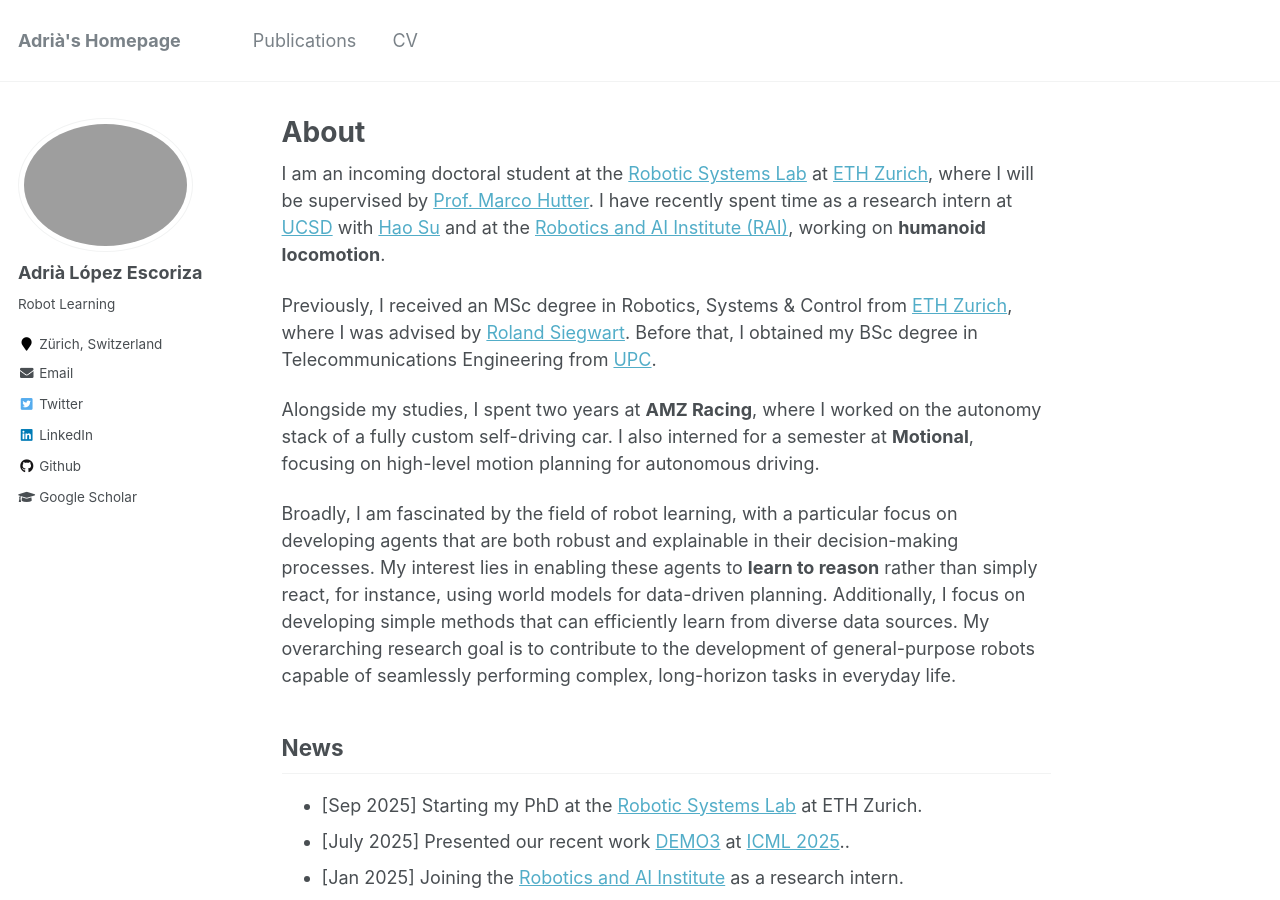
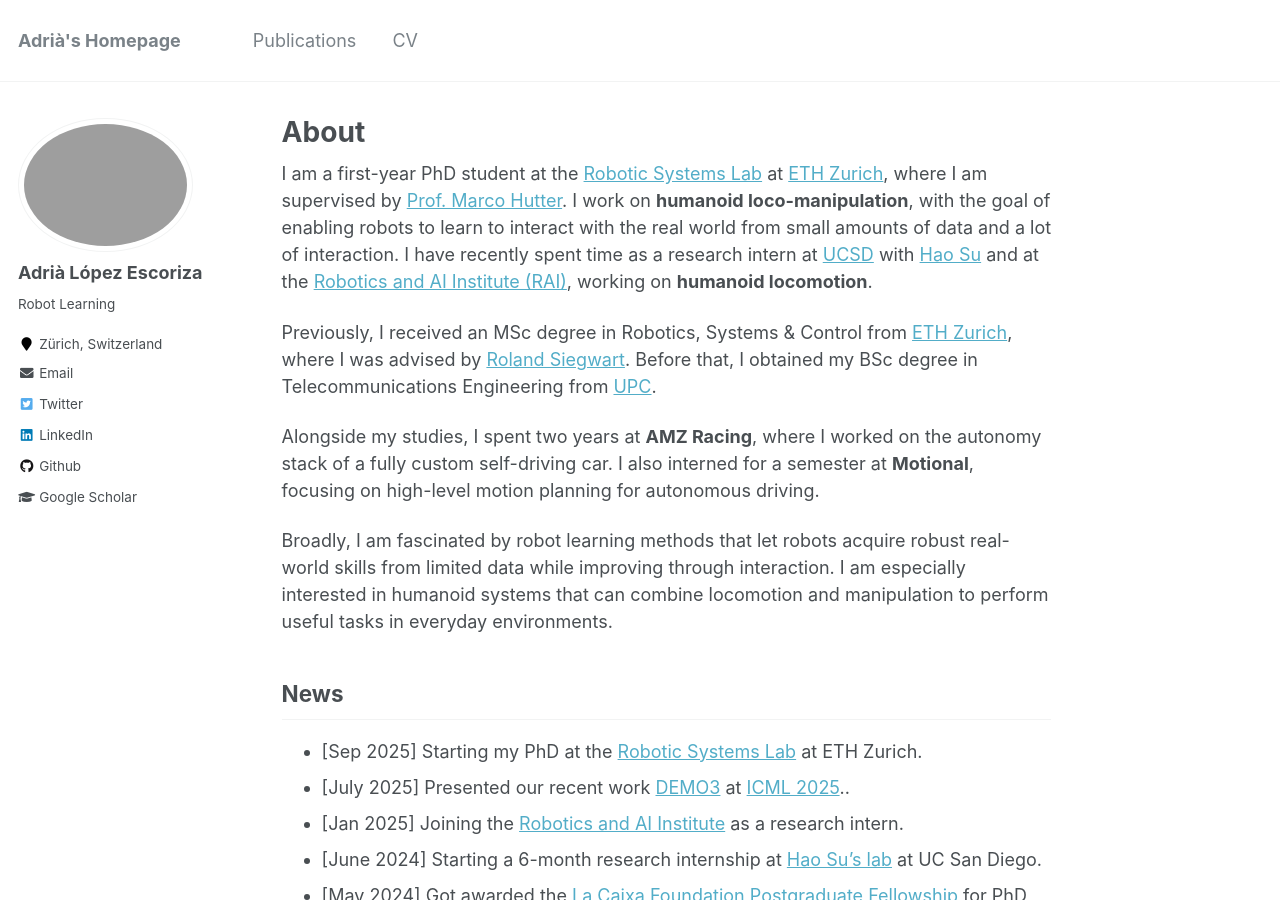
Before and after one commit to adrialopezescoriza/adrialopezescoriza.github.io, a Jekyll site: the page built from _pages/about.md, in a window 1280 px wide and 900 px high. Built offline with Jekyll 4.4.1, drawn with Linux system fonts in a browser that asks for light colours.

Commit message:
Update May 2026

```diff
--- a/_config.yml
+++ b/_config.yml
@@ -81,13 +81,13 @@ analytics:
 # Site Author
 author:
   name             : "Adrià López Escoriza"
-  avatar           : "profile.jpg"
+  avatar           : "profile_2.jpg"
   bio              : "Robot Learning"
   location         : "Zürich, Switzerland"
   employer         :
   pubmed           :
   googlescholar    : "https://scholar.google.com/citations?user=ILR9mVQAAAAJ&hl=es"
-  email            : "adrianlopezescoriza@gmail.com"
+  email            : "alopez@ethz.ch"
   researchgate     :  # example: "https://www.researchgate.net/profile/yourprofile"
   uri              :
   bitbucket        :
--- a/_pages/about.md
+++ b/_pages/about.md
@@ -8,13 +8,13 @@ redirect_from:
   - /about.html
 ---
 
-I am an incoming doctoral student at the [Robotic Systems Lab](https://rsl.ethz.ch/) at [ETH Zurich](https://ethz.ch/en.html), where I will be supervised by [Prof. Marco Hutter](https://rsl.ethz.ch/the-lab/people/person-detail.html?persid=110601). I have recently spent time as a research intern at [UCSD](https://ucsd.edu/) with [Hao Su](https://cseweb.ucsd.edu/~haosu/index.html) and at the [Robotics and AI Institute (RAI)](https://theaiinstitute.com/), working on **humanoid locomotion**.
+I am a first-year PhD student at the [Robotic Systems Lab](https://rsl.ethz.ch/) at [ETH Zurich](https://ethz.ch/en.html), where I am supervised by [Prof. Marco Hutter](https://rsl.ethz.ch/the-lab/people/person-detail.html?persid=110601). I work on **humanoid loco-manipulation**, with the goal of enabling robots to learn to interact with the real world from small amounts of data and a lot of interaction. I have recently spent time as a research intern at [UCSD](https://ucsd.edu/) with [Hao Su](https://cseweb.ucsd.edu/~haosu/index.html) and at the [Robotics and AI Institute (RAI)](https://theaiinstitute.com/), working on **humanoid locomotion**.
 
 Previously, I received an MSc degree in Robotics, Systems & Control from [ETH Zurich](https://ethz.ch/en.html), where I was advised by [Roland Siegwart](https://asl.ethz.ch/the-lab/people/person-detail.Mjk5ODE=.TGlzdC8yMDI4LDEyMDExMzk5Mjg=.html). Before that, I obtained my BSc degree in Telecommunications Engineering from [UPC](https://telecos.upc.edu/en?set_language=en).
 
 Alongside my studies, I spent two years at **AMZ Racing**, where I worked on the autonomy stack of a fully custom self-driving car. I also interned for a semester at **Motional**, focusing on high-level motion planning for autonomous driving.
 
-Broadly, I am fascinated by the field of robot learning, with a particular focus on developing agents that are both robust and explainable in their decision-making processes. My interest lies in enabling these agents to **learn to reason** rather than simply react, for instance, using world models for data-driven planning. Additionally, I focus on developing simple methods that can efficiently learn from diverse data sources. My overarching research goal is to contribute to the development of general-purpose robots capable of seamlessly performing complex, long-horizon tasks in everyday life.
+Broadly, I am fascinated by robot learning methods that let robots acquire robust real-world skills from limited data while improving through interaction. I am especially interested in humanoid systems that can combine locomotion and manipulation to perform useful tasks in everyday environments.
 
 ## News
 - [Sep 2025] Starting my PhD at the [Robotic Systems Lab](https://rsl.ethz.ch/) at ETH Zurich.
```
Also changed, not shown: images/profile_2.jpeg (added).
